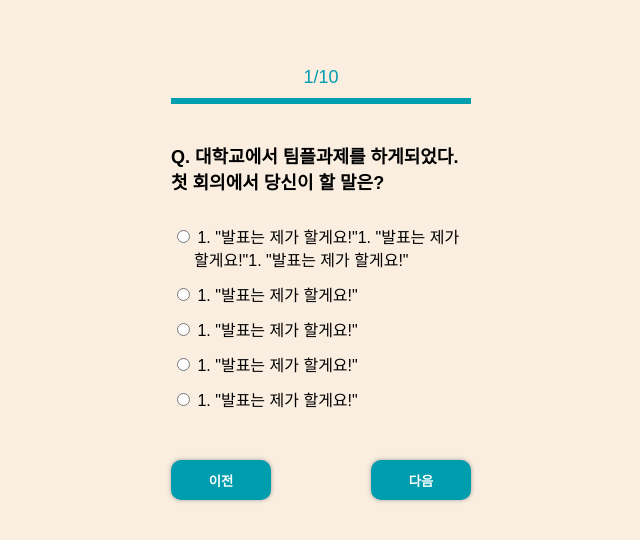
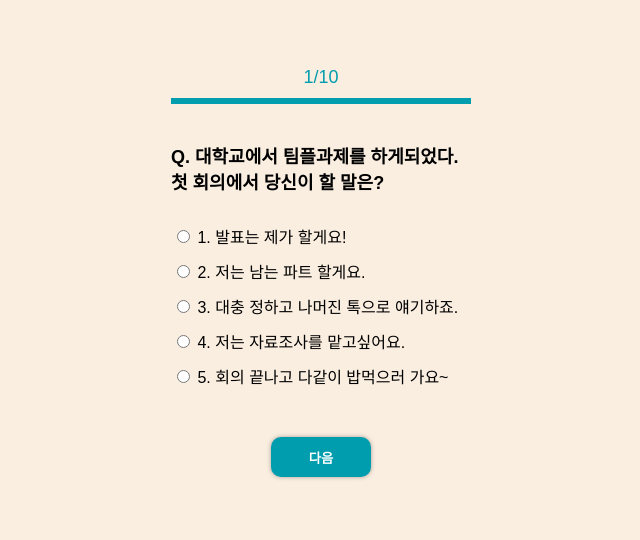
Before and after one commit to softBUD/mbti, a plain HTML site: page src/component/question.html in a window 1280 px wide. Shown: the whole page, without its empty margins (319-959 px from the left). Drawn offline with nearby package versions, Linux system fonts and the light colour scheme; files that its build step writes are made by us from their sources.

Commit message:
1127 문항 자바스크립트작업

```diff
--- a/src/component/question.html
+++ b/src/component/question.html
@@ -9,41 +9,7 @@
 </head>
 <body>
     <form action="/submit" id="question-form" method="post">
-        <div class="on question-container">
-            <div class="status-box">
-                <div class="status-number">1/10</div>
-                <div class="status-bar"></div>
-            </div>
-            <div class="question-box">
-                <h2>Q. 대학교에서 팀플과제를 하게되었다. 첫 회의에서 당신이 할 말은?</h2>
-                <ol class="answer-list">
-                    <li class="answer-item">
-                        <input type="radio" id="answer-1" name="answer-1" value="1">
-                        <label for="answer-1">1. "발표는 제가 할게요!"1. "발표는 제가 할게요!"1. "발표는 제가 할게요!"</label>
-                    </li>
-                    <li class="answer-item">
-                        <input type="radio" id="answer-1" name="answer-1" value="1">
-                        <label for="answer-1">1. "발표는 제가 할게요!"</label>
-                    </li>
-                    <li class="answer-item">
-                        <input type="radio" id="answer-1" name="answer-1" value="1">
-                        <label for="answer-1">1. "발표는 제가 할게요!"</label>
-                    </li>
-                    <li class="answer-item">
-                        <input type="radio" id="answer-1" name="answer-1" value="1">
-                        <label for="answer-1">1. "발표는 제가 할게요!"</label>
-                    </li>
-                    <li class="answer-item">
-                        <input type="radio" id="answer-1" name="answer-1" value="1">
-                        <label for="answer-1">1. "발표는 제가 할게요!"</label>
-                    </li>
-                </ol>
-            </div>
-            <div class="button-box">
-                <button type="button" class="previous-btn">이전</button>
-                <button type="button" class="next-btn">다음</button>
-            </div>
-    </div>
     </form>
+    <script src="../js/question.js"></script>
 </body>
 </html>
--- a/src/css/style.css
+++ b/src/css/style.css
@@ -82,11 +82,11 @@ button {
     margin: 0 auto;
 }
 
-.question-container {
+.question-item {
     display: none;
 
 }
-.question-container.on {
+.question-item.on {
     display: block;
 }
 
@@ -146,7 +146,7 @@ button {
     border-radius: 10px;
 }
 
-.button-box.style-ceter {
+.button-box.style-center {
     justify-content: center;
 }
 
@@ -244,6 +244,7 @@ button {
 }
 
 .restart-btn {
+    margin-bottom: 30px;
     font-weight: 900;
     width: 300px;
     height: 52px;
@@ -259,7 +260,7 @@ button {
     and (max-device-width: 480px)
     and (-webkit-min-device-pixel-ratio: 2) {
         body {
-            margin-top: 56px;
+            margin-top: 45px;
         }
         .intro-container h1 {
             font-size:  45px;
@@ -267,4 +268,21 @@ button {
         .intro-desc {
             font-size: 14px;
         }
+        .question-box h2 {
+            font-size: 16px;
+        }
+        .answer-item {
+            font-size: 14px;
+            line-height: 20px;
+        }
+        .loading-container {
+            top:266px;
+        }
+        .loading-text {
+            font-size: 12px;
+        }
+
+        .result-features-desc li {
+            font-size: 14px;
+        }
     }
--- /dev/null
+++ b/src/js/question.js
@@ -0,0 +1,71 @@
+const form = document.querySelector('#question-form');
+
+(()=> {
+    fetch("../data/data.json")
+    .then((response) => response.json())
+    .then(data => { //data = fetch로 불러온 경로의 파일
+        const questions = data.questions; //질문데이터 통으로 저장
+        const answers = data.answers; //사용자가 선택할 응답값 통으로 저장
+
+        questions.forEach(question => { //질문및 응답값 하나씩 꺼내기
+            let questionNumber = question.pk;
+            let answerArr = [];
+            answers.forEach(answer => {
+                if(questionNumber == answer.question) {
+                    answerArr.push(answer);
+                }
+            });
+
+            form.appendChild(setElement(question, answerArr));
+        });
+        const questionItem = document.querySelectorAll(".question-item");
+        const firstQuestionItem = questionItem[0];
+        firstQuestionItem.classList.add('on');
+
+        const buttonBoxes = document.querySelectorAll(".button-box");
+        const firstButtonBox = buttonBoxes[0];
+        const lastButtonBox = buttonBoxes[buttonBoxes.length - 1]; //마지막요소
+
+        firstButtonBox.innerHTML = '<button type="button" class="next-btn">다음</button>';
+        firstButtonBox.classList.add('style-center');
+
+        lastButtonBox.innerHTML = '<button type="button" class="previous-btn">이전</button><button type="submit" class="submit-btn">제출</button>';
+    });
+})();
+
+function setElement (question, answerArr) {
+    const questionItem = document.createElement("div");
+    questionItem.classList.add("question-item");
+
+    const tempContainer = document.createElement("div");
+
+    for(let idx in answerArr) {
+        let answer = answerArr[idx];
+        tempContainer.innerHTML += `
+        <li class="answer-item">
+        <input type="radio" id="answer-${answer.pk}" name="answer-${question.pk}" value="${answer.breed}">
+        <label for="answer-${answer.pk}">${Number(idx) + 1}. ${answer.content}</label>
+        </li>
+        `;
+    }
+
+    questionItem.innerHTML = `
+        <div class="status-box">
+        <div class="status-number">${question.pk}/10</div>
+        <div class="status-bar"></div>
+    </div>
+    <div class="question-box">
+        <h2>Q. ${question.content}</h2>
+        <ol class="answer-list">
+            ${tempContainer.innerHTML}
+        </ol>
+    </div>
+    <div class="button-box">
+        <button type="button" class="previous-btn">이전</button>
+        <button type="button" class="next-btn">다음</button>
+    </div>
+    `
+
+    tempContainer.remove();
+    return questionItem;
+}
```
